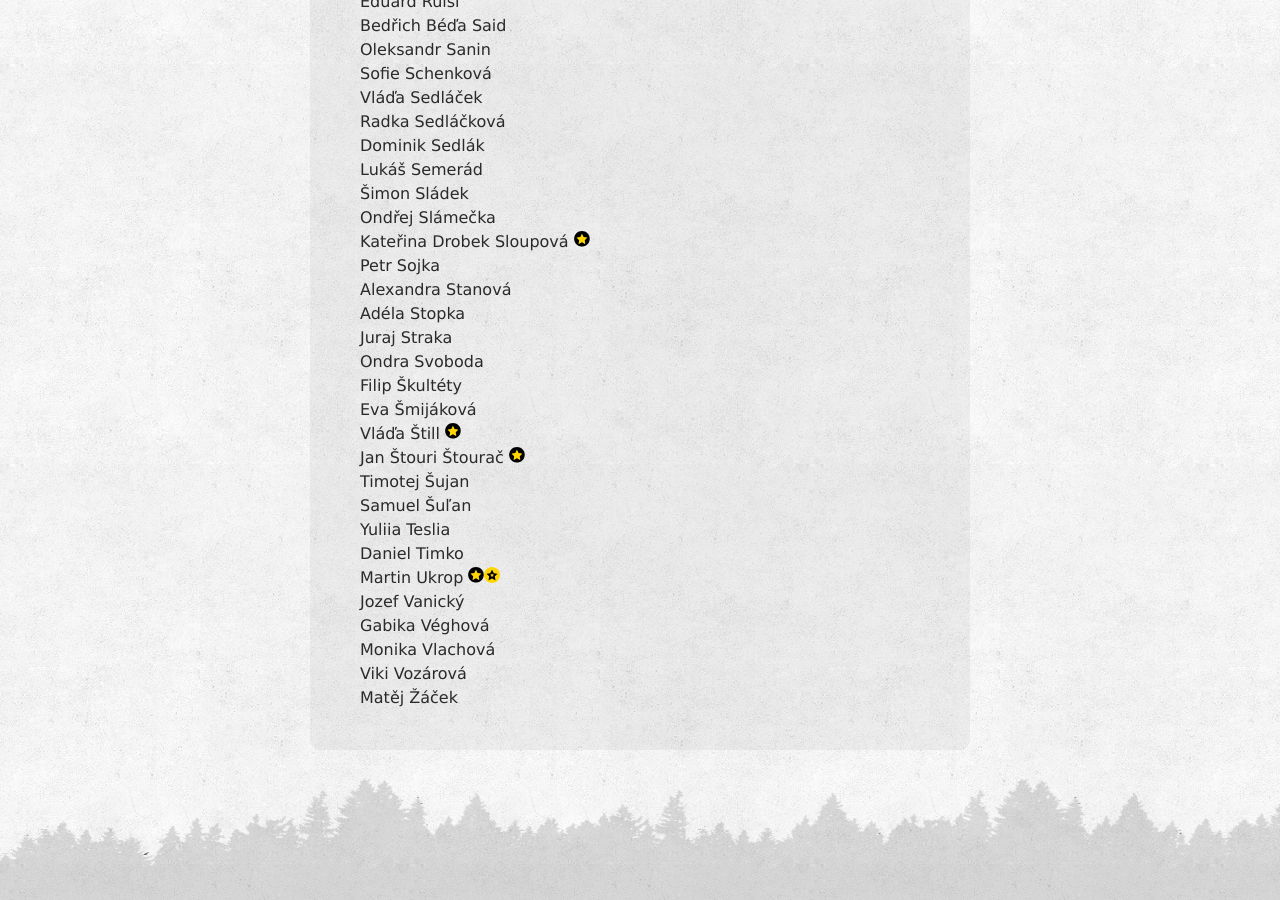
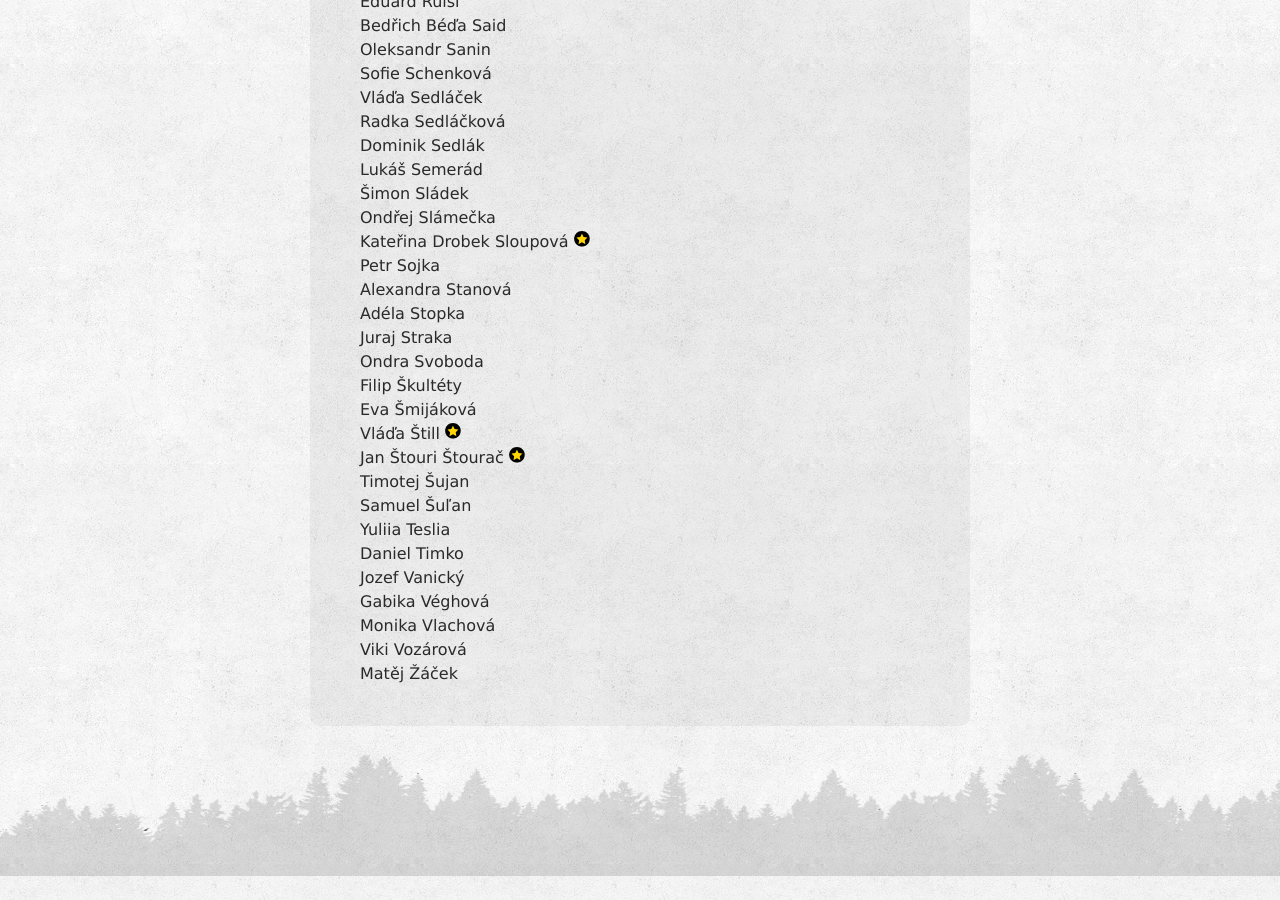
Before and after one commit to zverinec/zverinec-web, a Jekyll site: the page built from _pages/members.md, in a window 1280 px wide and 900 px high, scrolled down 3736 px. Built offline with Jekyll 4.4.1, drawn with Linux system fonts in a browser that asks for light colours; comment, search, counter and statistics services are not loaded.

Commit message:
Remove Martin Ukrop from members.md
Removed Martin Ukrop from the members list.

```diff
--- a/_pages/members.md
+++ b/_pages/members.md
@@ -162,7 +162,6 @@ Timotej Šujan<br/>
 Samuel Šuľan<br/>
 Yuliia Teslia<br/>
 Daniel Timko<br/>
-Martin Ukrop <img src="img/rad.svg" class="rad" title="Řád přítele severské zvěře za organizaci FIORDu a InterSoBa" /><img src="img/rad-rad.svg" class="rad" title="Řád vyššího řádu za dlouhodobé vedení spolku správným směrem" /><br/>
 Jozef Vanický<br/>
 Gabika Véghová<br />
 Monika Vlachová<br/>
```
